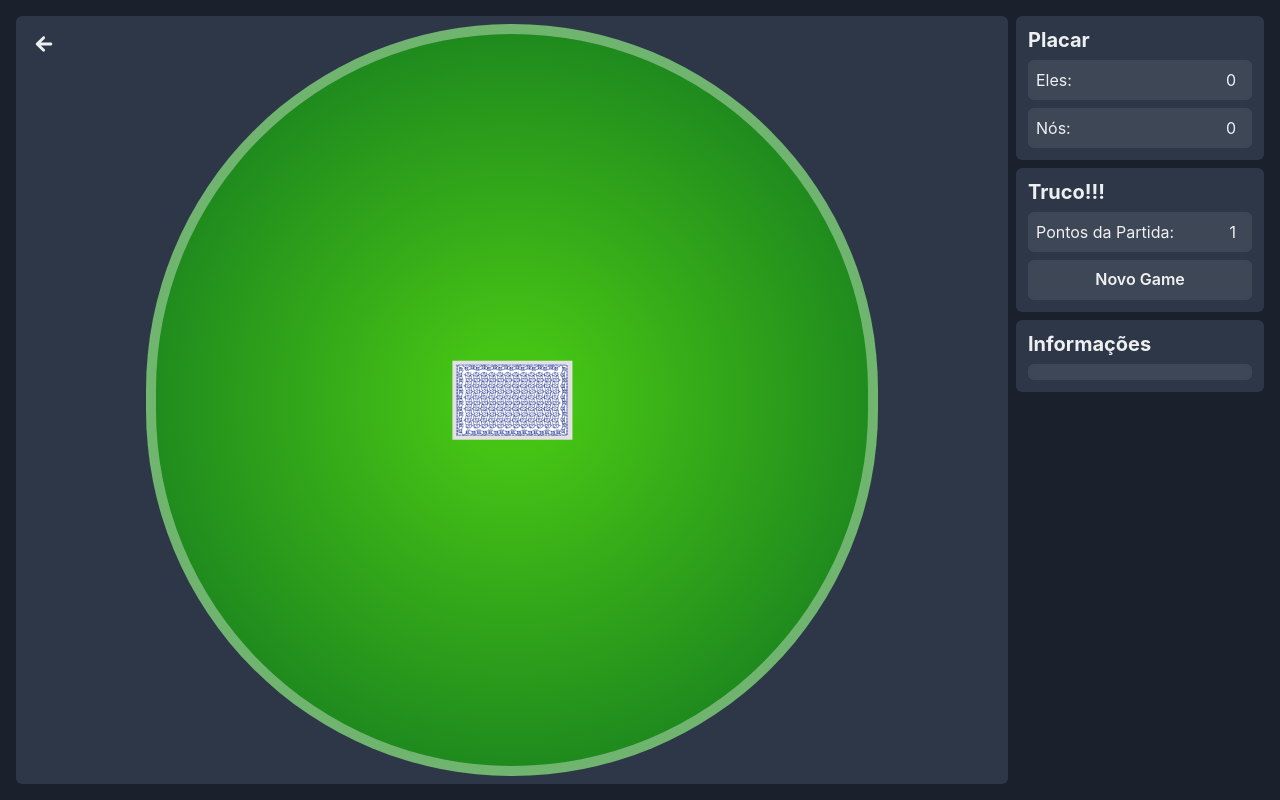
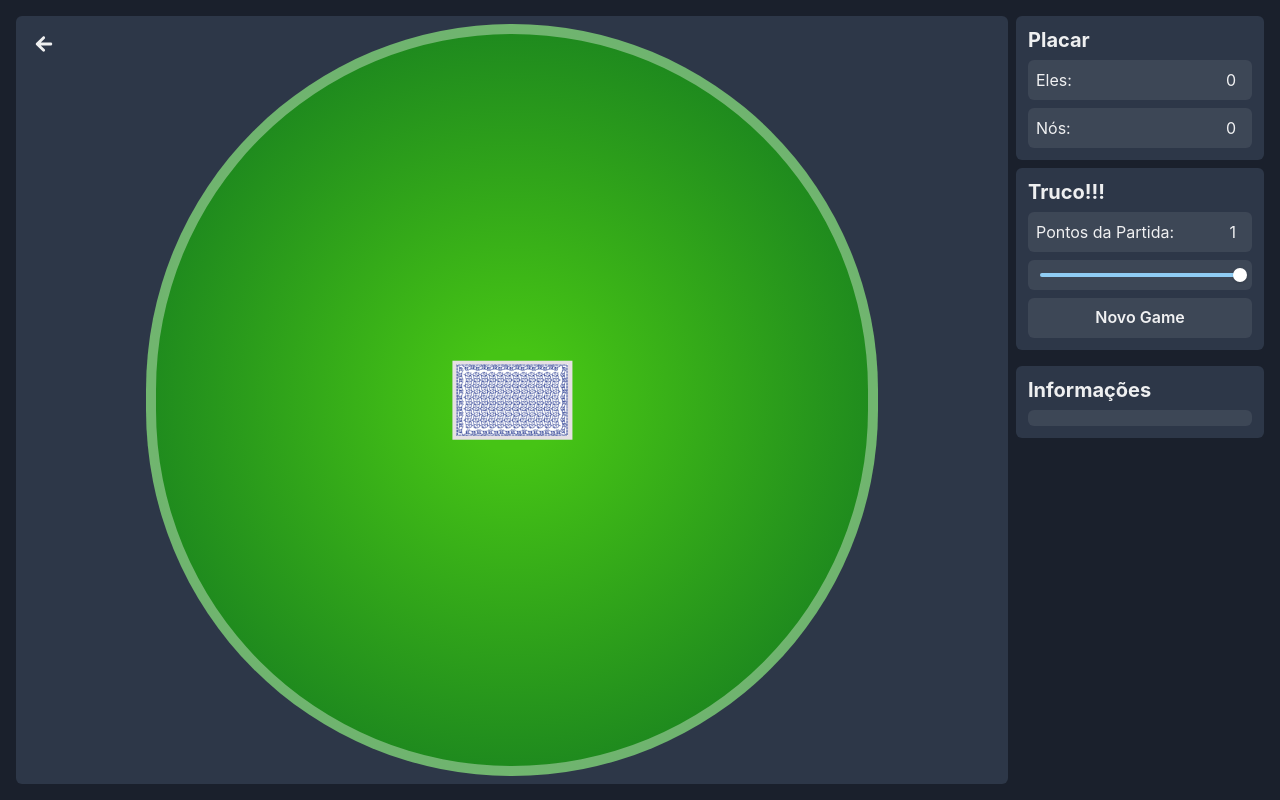
Before and after one commit to guilhermelange/truco, a Next.js app: page /game in a window 1280 px wide. Built offline with nearby package versions, Linux system fonts and the light colour scheme.

Commit message:
feat: visual feat

```diff
--- a/package.json
+++ b/package.json
@@ -14,11 +14,13 @@
     "@emotion/styled": "11",
     "@types/nprogress": "^0.2.0",
     "axios": "^1.1.3",
+    "chart.js": "^3.9.1",
     "framer-motion": "6",
     "next": "12.2.5",
     "nookies": "^2.5.2",
     "nprogress": "^0.2.0",
     "react": "18.2.0",
+    "react-chartjs-2": "^4.3.1",
     "react-dom": "18.2.0",
     "react-hook-form": "^7.35.0",
     "react-icons": "^4.4.0"
--- /dev/null
+++ b/src/components/game/Dash.tsx
@@ -0,0 +1,72 @@
+import { Bar } from "react-chartjs-2";
+import {
+    Chart as ChartJS,
+    CategoryScale,
+    LinearScale,
+    BarElement,
+    Title,
+    Tooltip,
+    Legend,
+} from 'chart.js';
+import { Heading, VStack } from "@chakra-ui/react";
+import Constants from "../../styles/Constants";
+import User, {getAlgorithmString} from "../../truco/domain/model/User";
+import Database from "../../truco/data/datasource/db";
+
+interface IDashRequest {
+     users: User[];
+     canStart: boolean;
+}
+
+export default function Dash({users, canStart}: IDashRequest) {
+    const formBackground = Constants.getFormBackground();
+    const db = Database.getInstance();
+
+    if (!users[0] || !canStart) {
+        return <div></div>
+    }
+
+    ChartJS.register(
+        CategoryScale,
+        LinearScale,
+        BarElement,
+        Title,
+        Tooltip,
+        Legend
+    );
+
+    const options = {
+        responsive: true,
+        plugins: {
+            legend: {
+                position: 'bottom' as const,
+            }
+        },
+    };
+    const labels = [''];
+    const data = {
+        labels,
+        datasets: [
+            {
+                label: getAlgorithmString(users[0].algorithm),
+                data: [db.globalScore[0]],
+                backgroundColor: 'rgba(255, 99, 132, 0.5)',
+            },
+            {
+                label: getAlgorithmString(users[1].algorithm),
+                data: [db.globalScore[1]],
+                backgroundColor: 'rgba(53, 162, 235, 0.5)',
+            },
+        ],
+    };
+
+    return (
+        <>
+            <VStack alignItems={'start'} bg={formBackground} rounded={6} p={3} w={'full'}>
+            <Heading size={'md'}>Dashboard</Heading>
+            <Bar options={options} data={data} />
+            </VStack>
+
+        </>
+    )
+}
--- a/src/components/game/GameStatus.tsx
+++ b/src/components/game/GameStatus.tsx
@@ -1,6 +1,8 @@
-import { Button, Flex, Heading, Text, VStack } from "@chakra-ui/react";
+import { Button, Flex, Heading, Slider, SliderFilledTrack, SliderThumb, SliderTrack, Text, Tooltip, VStack } from "@chakra-ui/react";
 import Constants from "../../styles/Constants";
 import Card from "../../truco/domain/model/Card";
+import {useState, useEffect} from "react";
+import Database from "../../truco/data/datasource/db";
 
 interface IGameStatusRequest {
     matchScore: number;
@@ -13,6 +15,9 @@ interface IGameStatusRequest {
 
 export default function GameStatus({ matchScore, canStart, stop, start, matchId, joker }: IGameStatusRequest) {
     const formBackground = Constants.getFormBackground();
+    const [sliderValue, setSliderValue] = useState(1500)
+    const [showTooltip, setShowTooltip] = useState(false)
+    const db = Database.getInstance();
 
     let jokerNum = 0;
     if (joker) {
@@ -24,6 +29,12 @@ export default function GameStatus({ matchScore, canStart, stop, start, matchId,
             jokerNum = joker.number + 1
         }
     }
+
+    useEffect(() => {
+        if (sliderValue > 0) {
+            db.sleep = sliderValue;
+        }
+    }, [sliderValue]);
 
     return (
         <VStack alignItems={'start'} bg={formBackground} rounded={6} p={3} w={'full'}>
@@ -52,6 +63,33 @@ export default function GameStatus({ matchScore, canStart, stop, start, matchId,
                     </Flex>
                 </Text>}
 
+                <Text w={'100%'} mt={0}>
+                <Flex justifyContent={'space-between'} gap={0} bgColor={'whiteAlpha.200'} p={2} rounded={6} w={'100%'}>
+                    <Slider
+                        id='slider'
+                        defaultValue={1500}
+                        min={20}
+                        max={1500}
+                        onChange={(v) => setSliderValue(v)}
+                        onMouseEnter={() => setShowTooltip(true)}
+                        onMouseLeave={() => setShowTooltip(false)}
+                        mx={1}
+                    >
+                        <SliderTrack>
+                            <SliderFilledTrack />
+                        </SliderTrack>
+                        <Tooltip
+                            hasArrow
+                            placement='top'
+                            isOpen={showTooltip}
+                            label={`${sliderValue}%`}
+                        >
+                            <SliderThumb />
+                        </Tooltip>
+                    </Slider>
+                </Flex>
+            </Text>
+
             {canStart &&
                 <Button variant='solid' w={'full'} onClick={start}>Novo Game</Button>}
             {!canStart &&
--- a/src/pages/game.tsx
+++ b/src/pages/game.tsx
@@ -8,6 +8,7 @@ import { IoMdArrowRoundBack } from "react-icons/io"
 import { useRouter } from 'next/router';
 import useViewModel from '../truco/presentation/game/GameViewModel'
 import Information from '../components/game/Information';
+import Dash from '../components/game/Dash';
 
 // let loaded = false;
 export default function Home() {
@@ -62,6 +63,7 @@ export default function Home() {
                 start={startMatch}
                 matchId={matchId.current}
                 joker={deck.current.joker}></GameStatus>
+                <Dash users={users.current} canStart={canStart.current}></Dash>
               <Information information={information.current}></Information>
             </VStack>
           </GridItem>
--- a/src/truco/data/datasource/db.ts
+++ b/src/truco/data/datasource/db.ts
@@ -4,10 +4,13 @@ import User from '../../domain/model/User';
 export default class Database {
     private static instance: Database;
     private _users: User[];
-
+    private _sleep: number;
+    private _globalScore: number[];
 
     private constructor() {
         this._users = [];
+        this._sleep = 1500;
+        this._globalScore = [0, 0];
     }
 
     public static getInstance(): Database {
@@ -30,4 +33,20 @@ export default class Database {
             path: '/',
         })
     }
+
+    public get sleep(): number {
+        return this._sleep;
+    }
+
+    public set sleep(sleep: number) {
+        this._sleep = sleep;
+    }
+
+    public get globalScore(): number[] {
+        return this._globalScore;
+    }
+
+    public set globalScore(_globalScore: number[]) {
+        this._globalScore = _globalScore;
+    }
 }
--- a/src/truco/domain/service/form/FormService.ts
+++ b/src/truco/domain/service/form/FormService.ts
@@ -23,8 +23,10 @@ export default class FormService {
             }
 
             users.push(new User(user.name, getAlgorithm(user.algorithm)))
+
         }
-
-        Database.getInstance().users = users;
+        const db = Database.getInstance();
+        db.users = users;
+        db.globalScore = [0, 0];
     }
 }
--- a/src/truco/presentation/game/GameViewModel.ts
+++ b/src/truco/presentation/game/GameViewModel.ts
@@ -44,6 +44,9 @@ export default function GameViewModel() {
                 }
                 await handleMatch();
             }
+
+            db.globalScore[matches.winner] += 1;
+
             if (finished) {
                 information.current = 'Partida finalizada'
             } else {
@@ -98,7 +101,7 @@ export default function GameViewModel() {
         setLoading(false);
         deck.current = currentDeck;
         forceReload()
-        await delay(1500)
+        await delay(db.sleep)
 
         let points = 1
         matchScore.current = points
@@ -147,7 +150,7 @@ export default function GameViewModel() {
 
             matchScore.current = points;
             forceReload()
-            await delay(1500)
+            await delay(db.sleep)
             truco.current = [false, false];
         }
     }
```
Also changed, not shown: 1 other file (tests, documents, lock files or other folders).
